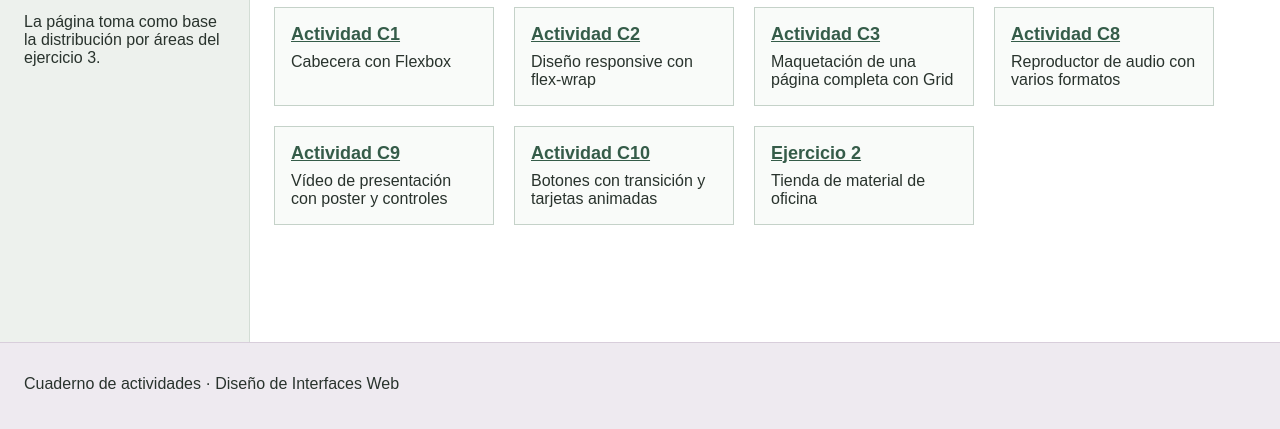
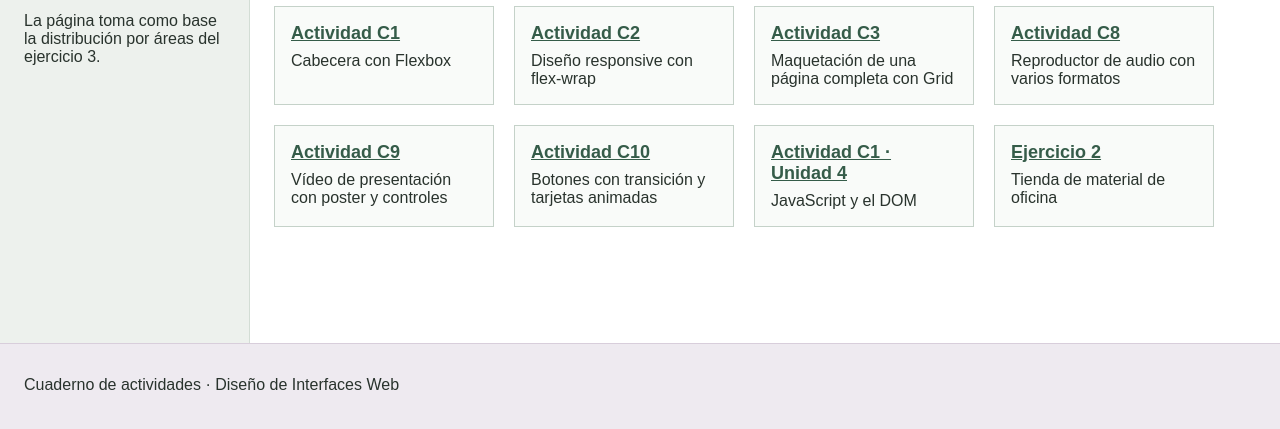
Before and after one commit to altedante4-cyber/DAW-Diseno-de-Interfaz, a plain HTML site: page ejercicios/c7-inicio/index.html in a window 1280 px wide. Shown: the part 281-710 px from the top of the page. Drawn offline with Linux system fonts and the light colour scheme.

Commit message:
Link Unidad4 C1 exercise and add delivery document

```diff
--- a/ejercicios/c7-inicio/index.html
+++ b/ejercicios/c7-inicio/index.html
@@ -53,6 +53,10 @@
                     <p>Botones con transición y tarjetas animadas</p>
                 </article>
                 <article class="tarjeta">
+                    <h2><a href="../../Unidad4/ActividadC1/index.html">Actividad C1 · Unidad 4</a></h2>
+                    <p>JavaScript y el DOM</p>
+                </article>
+                <article class="tarjeta">
                     <h2><a href="../02-productos/index.html">Ejercicio 2</a></h2>
                     <p>Tienda de material de oficina</p>
                 </article>
```
Also changed, not shown: Unidad4/ActividadC1/captura-web.png (added), 1 other file.
